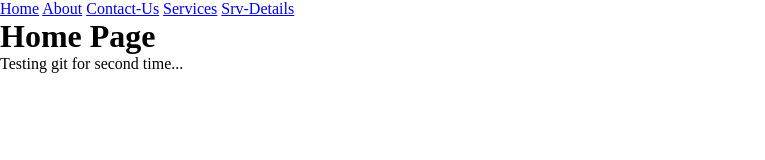
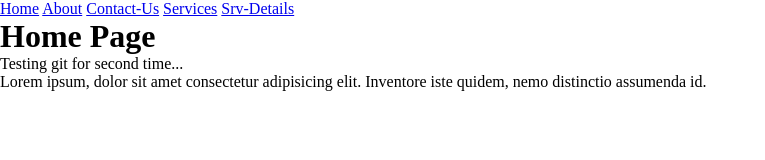
Before and after one commit to KyelSin/git_testing2, a plain HTML site: page index.html in a window 1280 px wide. Shown: the whole page, without its empty margins (0-765 px from the left). Drawn offline with Linux system fonts and the light colour scheme.

Commit message:
lorem added

```diff
--- a/index.html
+++ b/index.html
@@ -17,5 +17,6 @@
     </nav>
     <h1>Home Page</h1>
     <p>Testing git for second time...</p>
+    <p>Lorem ipsum, dolor sit amet consectetur adipisicing elit. Inventore iste quidem, nemo distinctio assumenda id.</p>
 </body>
 </html>
```
